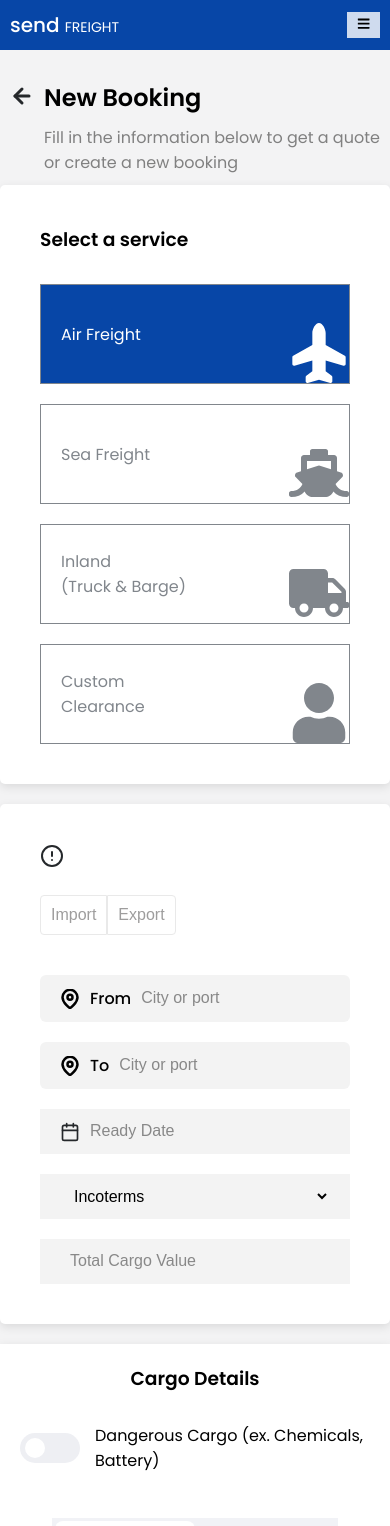
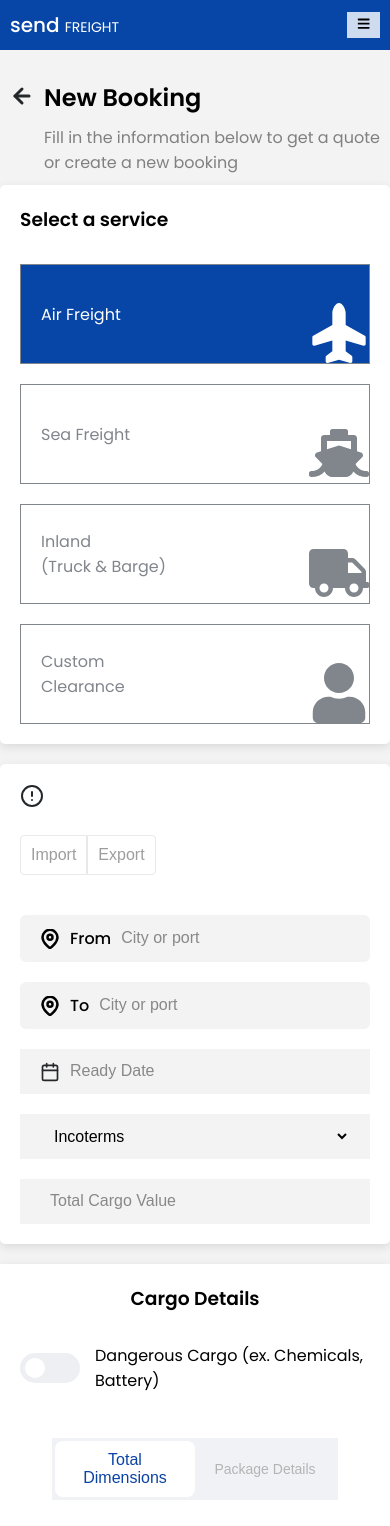
Before and after one commit to Dr-Oxy/send-freight, a React (Create React App) app: page / in a window 390 px wide. Shown: the top 1526 px of the page. Built offline with nearby package versions, Linux system fonts and the light colour scheme.

Commit message:
more ui fixes

```diff
--- a/src/Assets/Service.css
+++ b/src/Assets/Service.css
@@ -13,7 +13,7 @@
 .select-service {
   background-color: white;
   box-shadow: 0 3px 10px rgb(0 0 0 / 0.1);
-  padding: 40px;
+  padding: 20px;
   border-radius: 5px;
 }
 
@@ -49,6 +49,12 @@
   transform: rotate(-90deg);
 }
 
+@media screen and (min-width: 400px) {
+  .select-service {
+    padding: 40px;
+  }
+}
+
 @media screen and (min-width: 1000px) {
   .service-option {
     display: grid;
--- a/src/Assets/cargoServices.css
+++ b/src/Assets/cargoServices.css
@@ -91,7 +91,7 @@ fieldset input {
   outline: none;
 }
 
-@media screen and (max-width: 400px) {
+@media screen and (max-width: 430px) {
   .cargo-services {
     padding: 20px;
   }
--- a/src/Assets/header.css
+++ b/src/Assets/header.css
@@ -6,6 +6,7 @@ header {
   top: 0;
   z-index: 9999999;
   width: 100%;
+  animation: slideOpen 0.6s ease;
 }
 
 header .header-left .logo {
@@ -181,3 +182,14 @@ header .desktop.header-right {
     margin-right: 30px;
   }
 }
+
+/* animations */
+
+@keyframes slideOpen {
+  0% {
+    height: 50px;
+  }
+  100% {
+    height: 218px;
+  }
+}
--- a/src/Assets/importExport.css
+++ b/src/Assets/importExport.css
@@ -111,6 +111,12 @@
   font-size: 16px;
 }
 
+@media screen and (max-width: 400px) {
+  .import-export {
+    padding: 20px;
+  }
+}
+
 @media screen and (max-width: 997px) {
   .import-export .top-option {
     grid-template-columns: 1fr;
@@ -133,11 +139,11 @@
   }
 }
 
-@media screen and (max-width: 330px) {
+/* @media screen and (max-width: 330px) {
   .import-export .top-option .locat-dir {
     max-width: 240px;
   }
-}
+} */
 
 @media screen and (min-width: 1000px) and (max-width: 1199px) {
   .import-export .top-option {
```
